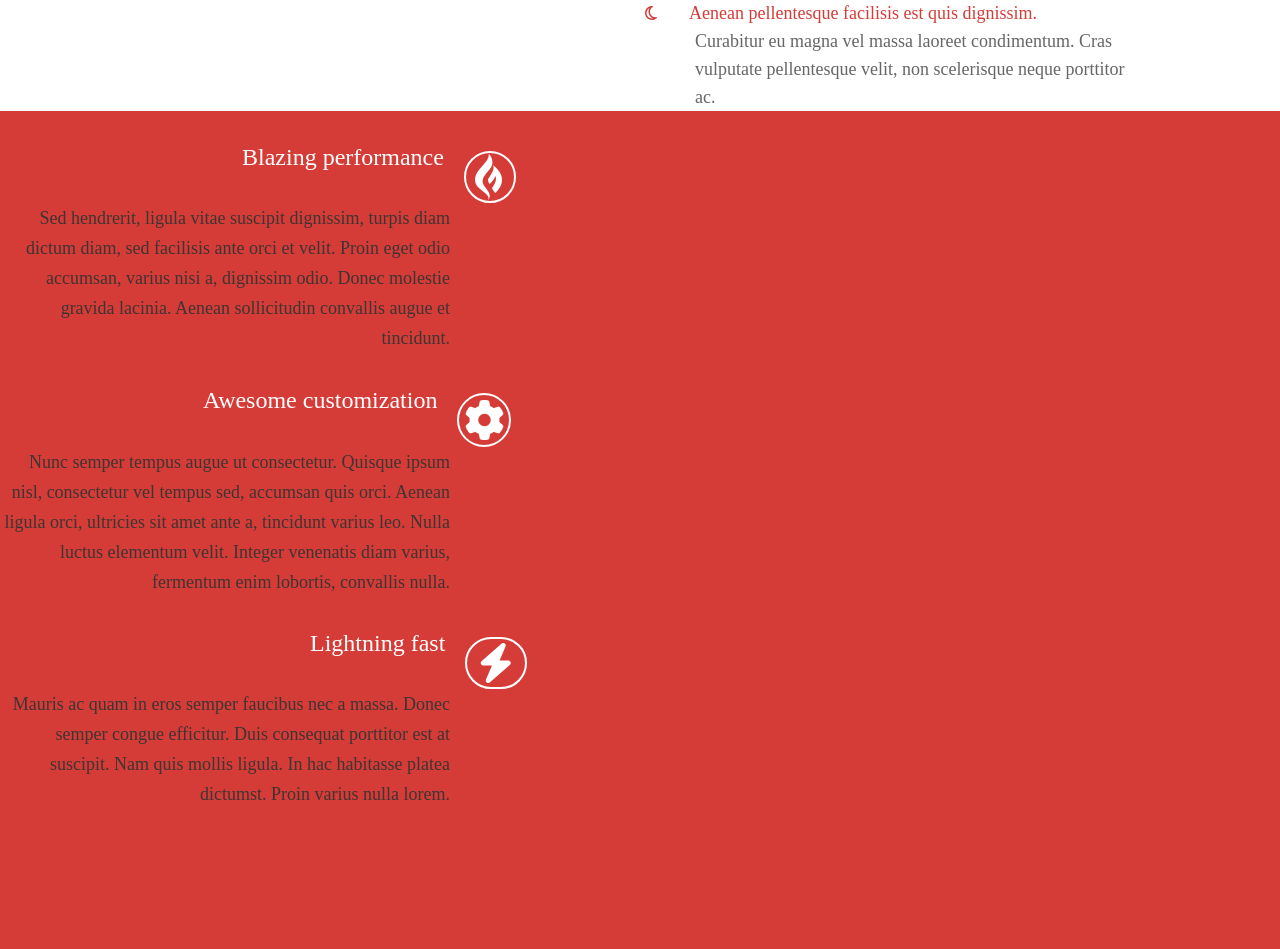
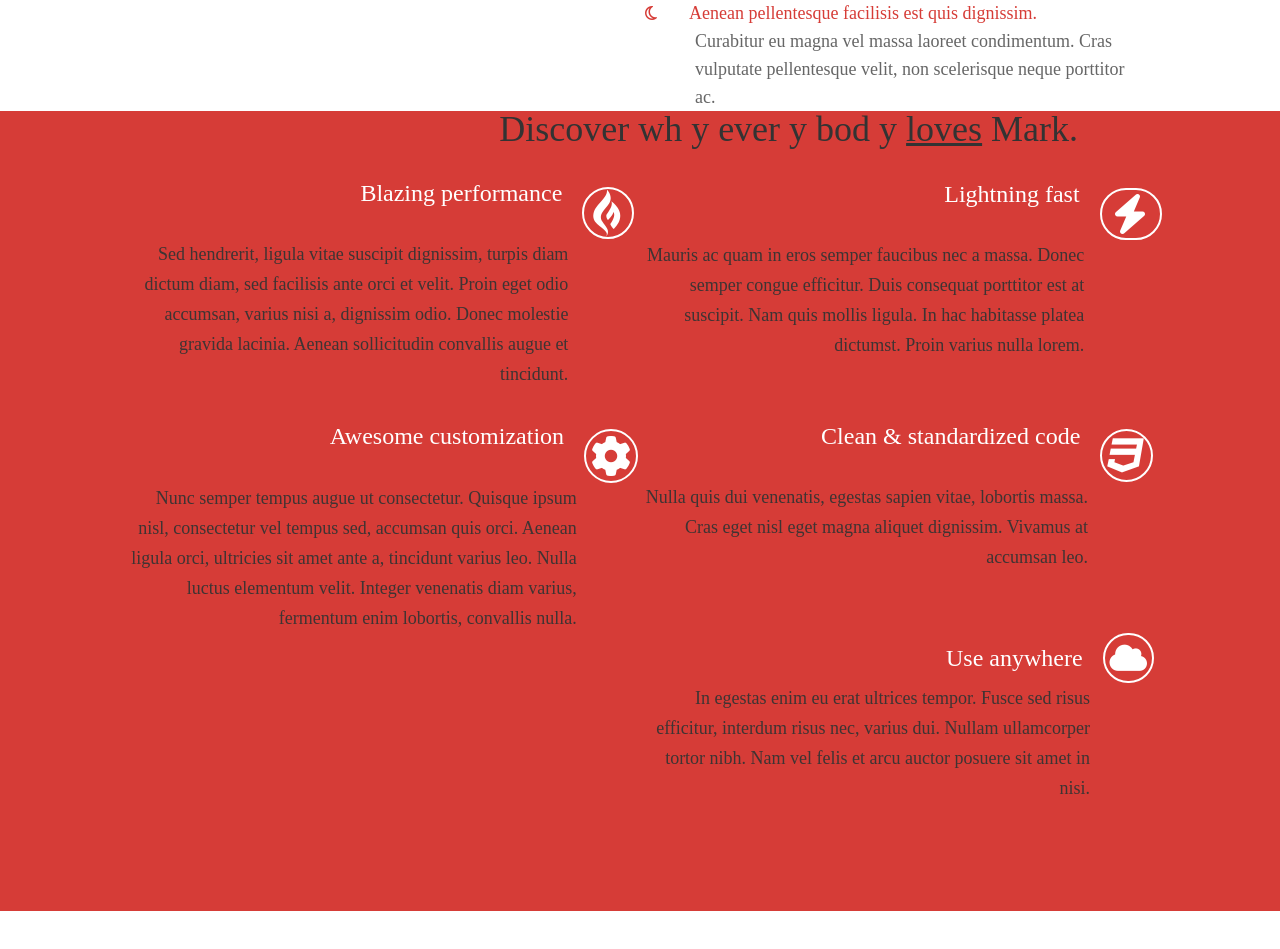
Before and after one commit to maduraaa/mark, a plain HTML site: page index.html in a window 1280 px wide. Shown: the part 2297-3246 px from the top of the page. After the commit the page ends 3208 px from the top, so only its background shows below. Drawn offline with Linux system fonts and the light colour scheme.

Commit message:
fix bag and finish page 3

```diff
--- a/css/style.css
+++ b/css/style.css
@@ -153,7 +153,7 @@
 
 /* page3 */
 .page3{
-    height: 900px;
+    height: 800px;
     background-color: #D63C37;
     clear: both;
 }
@@ -214,11 +214,72 @@
     padding: 4px 12px 4px 11px;
     margin-left: 20px;
     color: white;
-    margin-top: 40px;
+    margin-top: 41px;
 }
 .fa-bolt:hover{
     background-color: white;
     color: #D63C37;
     cursor: pointer;
 }
+.change3{
+    margin-left: 183px;
+}
+.fa-css3{
+    border: 2px solid white;
+    border-radius: 50px;
+    font-size: 39px;
+    padding: 5px;
+    margin-left: 20px;
+    color: white;
+    margin-top: 40px;
+}
+.fa-css3:hover{
+    background-color: white;
+    color: #D63C37;
+    cursor: pointer;
+}
+.fa-cloud{
+    border: 2px solid white;
+    border-radius: 50px;
+    font-size: 30px;
+    padding: 8px 5px 8px 5px;
+    margin-left: 20px;
+    color: white;
+    /* margin-top: 20px;  */
+}
+.fa-cloud:hover{
+    background-color: white;
+    color: #D63C37;
+    cursor: pointer;
+}
+.change4{
+    margin-left: 306px;
+}
+.box-1{
+    display: inline-block;
+}
+.flex-move{
+    display: flex;
+    justify-content: center;
+}
+.flex-move2{
+    display: flex;
+    justify-content: center;
+}
+.flex-move3{
+    margin-left: 50%;
+}
+.page3-title-forward{
+    font-size: 36px;
+    color: #333333;
+    margin-left: 39%;
+    margin-top: 20%px;
+}
+.loves{
+    cursor: pointer;
+    text-decoration: underline;
+}
+.loves:hover{
+    color: white;
+}
 /* page3 */
--- a/index.html
+++ b/index.html
@@ -88,13 +88,24 @@
                                                   </div>
                                                 <section class="section1">
                                                 <div class="page3">
+                                                  <p class="page3-title-forward">Discover wh y ever y bod y <span class="loves">loves</span> Mark.</p>
+                                           <div class="flex-move">
                                               <div class="box-1">
-                                            <p class="page3-title">Blazing performance <i class="fab fa-gripfire"></i></p>
+                                            <p class="page3-title">Blazing performance <i class="fab fa-gripfire change5"></i></p>
                                           <P class="page3-more-text1">Sed hendrerit, ligula vitae suscipit dignissim,
                                         turpis diam dictum diam, sed facilisis ante orci et velit. Proin eget odio
                                       accumsan, varius nisi a, dignissim odio. Donec molestie gravida lacinia.
                                     Aenean sollicitudin convallis augue et tincidunt.</P>
                                   </div>
+
+                            <div class="box-1">
+                          <p class="page3-title change2">Lightning fast<i class="fas fa-bolt"></i></p>
+                        <P class="page3-more-text1">Mauris ac quam in eros semper faucibus nec a massa.
+                      Donec semper congue efficitur. Duis consequat porttitor est at suscipit.
+                    Nam quis mollis ligula. In hac habitasse platea dictumst. Proin varius nulla lorem.</P>
+                  </div>
+          </div>
+          <div class="flex-move2">
              <div class="box-1">
           <p class="page3-title change1">Awesome customization <i class="fas fa-cog"></i></i></p>
         <P class="page3-more-text1">Nunc semper tempus augue ut consectetur. Quisque
@@ -102,14 +113,22 @@
     ultricies sit amet ante a, tincidunt varius leo. Nulla luctus elementum velit.
   Integer venenatis diam varius, fermentum enim lobortis, convallis nulla.</P>
 </div>
+
         <div class="box-1">
-                <p class="page3-title change2">Lightning fast<i class="fas fa-bolt"></i></p>
-              <P class="page3-more-text1">Mauris ac quam in eros semper faucibus nec a massa.
-            Donec semper congue efficitur. Duis consequat porttitor est at suscipit.
-          Nam quis mollis ligula. In hac habitasse platea dictumst. Proin varius nulla lorem.</P>
+      <p class="page3-title change3">Clean & standardized code<i class="fab fa-css3"></i></p>
+    <P class="page3-more-text1">Nulla quis dui venenatis, egestas sapien vitae, lobortis massa.
+      Cras eget nisl eget magna aliquet dignissim. Vivamus at accumsan leo.</P>
+      </div>
+ </div>
+   <div class="flex-move3">
+        <div class="box-1">
+          <p class="page3-title change4">Use anywhere<i class="fas fa-cloud"></i></p>
+            <P class="page3-more-text1">In egestas enim eu erat ultrices tempor. Fusce
+              sed risus efficitur, interdum risus nec, varius dui. Nullam ullamcorper
+                tortor nibh. Nam vel felis et arcu auctor posuere sit amet in nisi.</P>
+                </div>
               </div>
             </div>
             </section>
-
     </body>
 </html>
```
Lines whose indentation alone changed are shown as unchanged.
